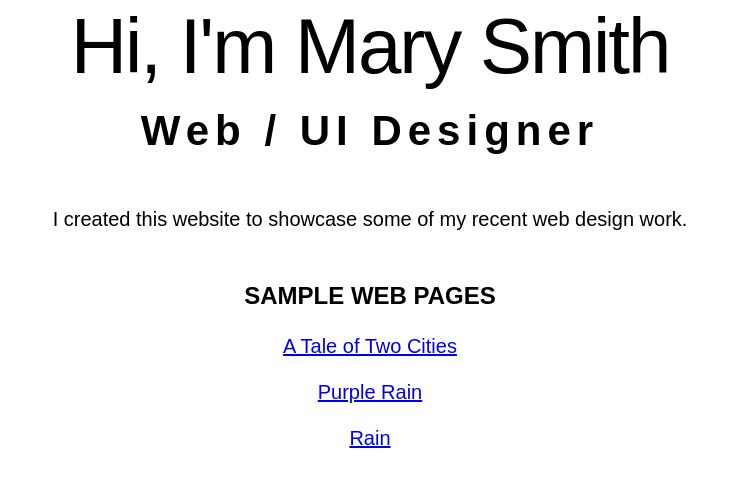
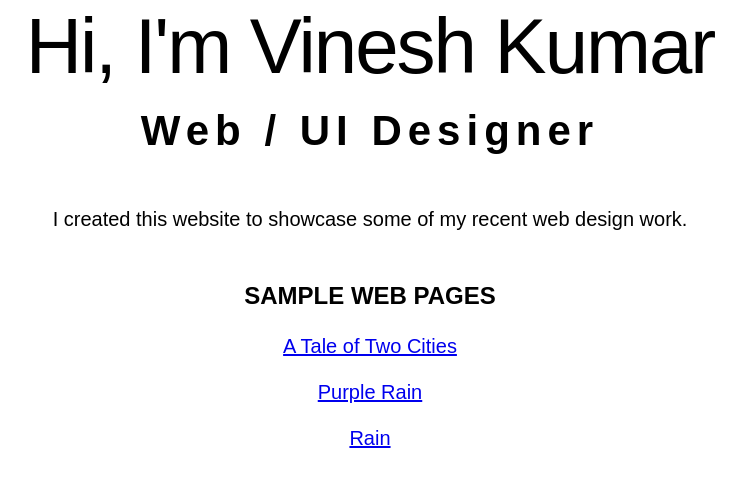
Before and after one commit to vinesh387/website-main, a plain HTML site: page index.html in a window 1280 px wide. Shown: the whole page, without its empty margins (270-1016 px from the left). Drawn offline with Linux system fonts and the light colour scheme.

Commit message:
Update index.html

```diff
--- a/index.html
+++ b/index.html
@@ -4,12 +4,12 @@
 <meta charset="UTF-8">
 <meta name="viewport" content="width=device-width, initial-scale=1.0">
 <meta name="robots" content="noindex">
-<title>Mary Smith | Creative Digital Designer</title>
+<title>Vinesh | Creative Digital Designer</title>
 <meta name="description" content="Hi I'm Mary, a UI & UX designer based in Dublin. Mobile and Responsive Web Design, eCommerce Websites, Branding and Logo Design.">
 <link rel="stylesheet" href="assests/css/global.css">
 </head>
 <body>
-<h1>Hi, I'm Mary Smith</h1>
+<h1>Hi, I'm Vinesh Kumar</h1>
 <h2>Web / UI Designer</h2>
 <p>I created this website to showcase some of my recent web design work.</p>
 <h3>Sample Web Pages</h3>
```
